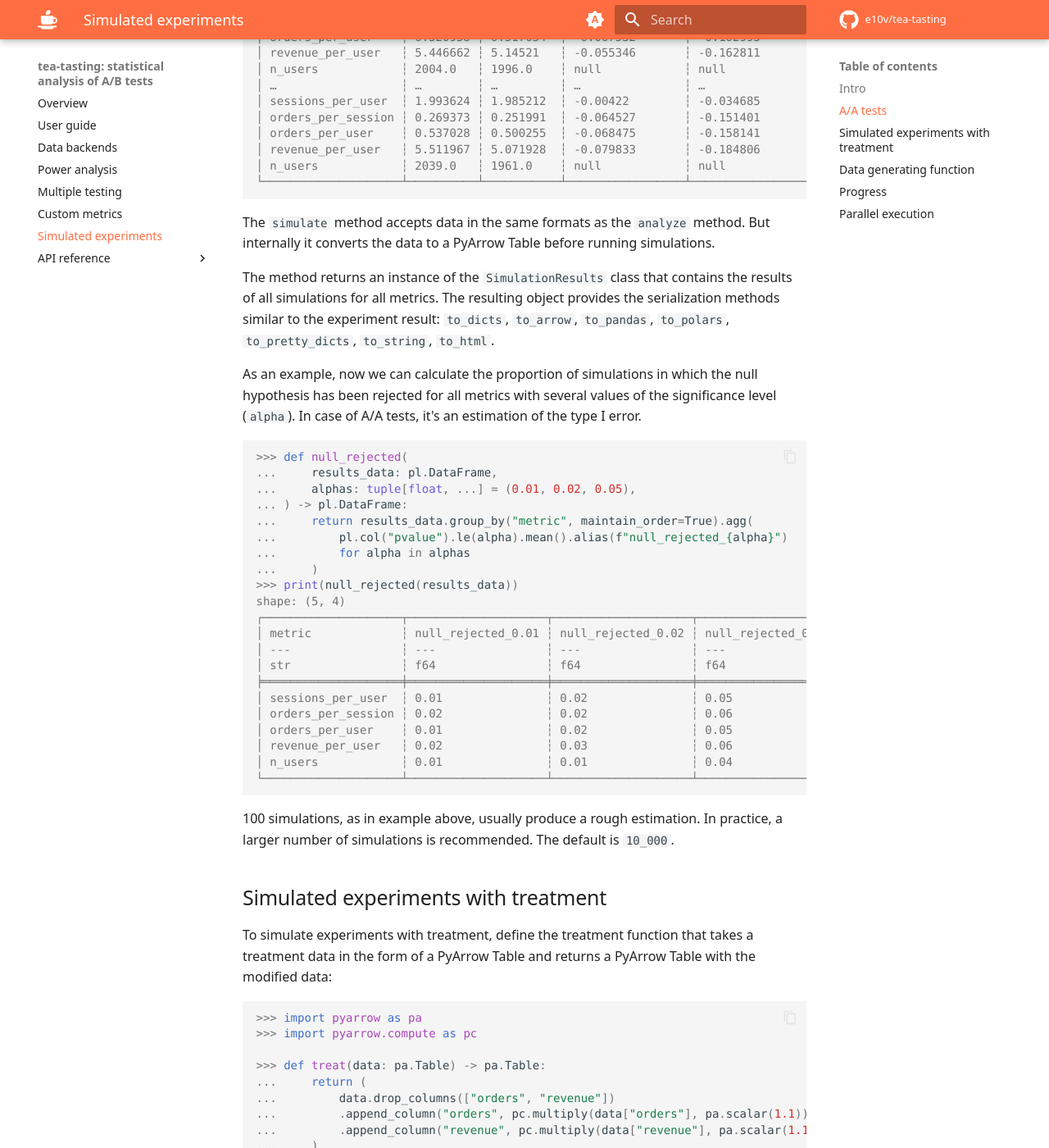
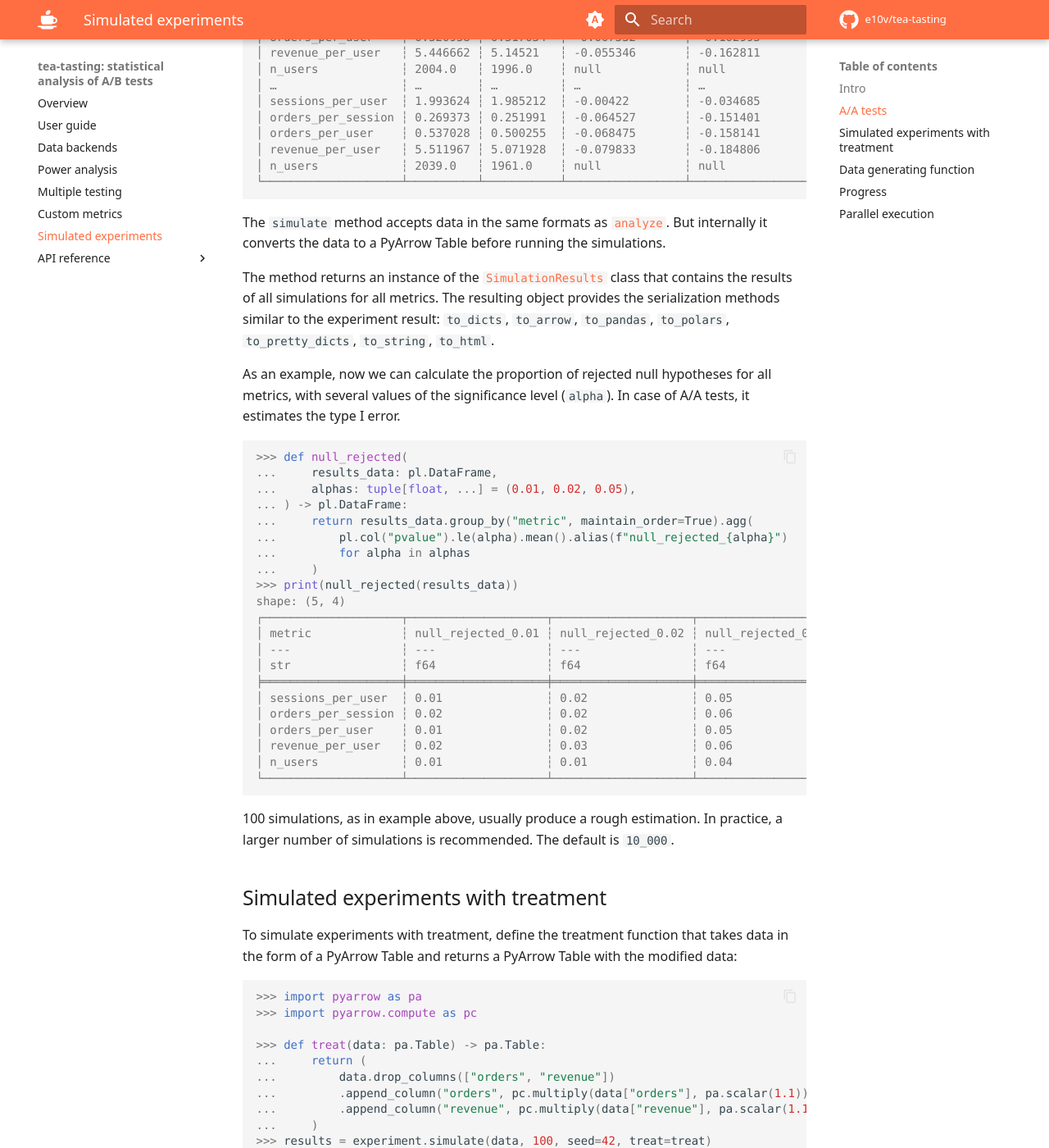
Before and after one commit to e10v/tea-tasting, an MkDocs documentation site: the page built from docs/simulated-experiments.md, in a window 1280 px wide and 1400 px high, scrolled down 1649 px. Shown: the whole window at 82% size. Built offline with MkDocs 1.6.1 and Material for MkDocs 9.7.7, drawn with Linux system fonts in a browser that asks for light colours; comment, search, counter and statistics services are not loaded; some of the changed text lies outside the part shown.

Commit message:
update the guide

````diff
--- a/docs/simulated-experiments.md
+++ b/docs/simulated-experiments.md
@@ -38,7 +38,7 @@
 
 ```
 
-To run A/A tests, define the experiment metrics and call the `simulate` method with the data and a number of simulations as arguments:
+To run A/A tests, define the experiment metrics and call the [`simulate`](api/experiment.md#tea_tasting.experiment.Experiment.simulate) method with the data and a number of simulations as arguments:
 
 ```pycon
 >>> experiment = tt.Experiment(
@@ -81,11 +81,11 @@
 
 ```
 
-The `simulate` method accepts data in the same formats as the `analyze` method. But internally it converts the data to a PyArrow Table before running simulations.
+The `simulate` method accepts data in the same formats as [`analyze`](api/experiment.md#tea_tasting.experiment.Experiment.analyze). But internally it converts the data to a PyArrow Table before running the simulations.
 
-The method returns an instance of the `SimulationResults` class that contains the results of all simulations for all metrics. The resulting object provides the serialization methods similar to the experiment result: `to_dicts`, `to_arrow`, `to_pandas`, `to_polars`, `to_pretty_dicts`, `to_string`, `to_html`.
+The method returns an instance of the [`SimulationResults`](api/experiment.md#tea_tasting.experiment.SimulationResults) class that contains the results of all simulations for all metrics. The resulting object provides the serialization methods similar to the experiment result: `to_dicts`, `to_arrow`, `to_pandas`, `to_polars`, `to_pretty_dicts`, `to_string`, `to_html`.
 
-As an example, now we can calculate the proportion of simulations in which the null hypothesis has been rejected for all metrics with several values of the significance level (`alpha`). In case of A/A tests, it's an estimation of the type I error.
+As an example, now we can calculate the proportion of rejected null hypotheses for all metrics, with several values of the significance level (`alpha`). In case of A/A tests, it estimates the type I error.
 
 ```pycon
 >>> def null_rejected(
@@ -116,7 +116,7 @@
 
 ## Simulated experiments with treatment
 
-To simulate experiments with treatment, define the treatment function that takes a treatment data in the form of a PyArrow Table and returns a PyArrow Table with the modified data:
+To simulate experiments with treatment, define the treatment function that takes data in the form of a PyArrow Table and returns a PyArrow Table with the modified data:
 
 ```pycon
 >>> import pyarrow as pa
@@ -149,9 +149,9 @@
 
 ## Data generating function
 
-You can use a function instead of a static dataset, as an input data. The functions should take a instance of the `numpy.random.Generator` class as a named parameter `seed` and return experimental data in any format supported by **tea-tasting**.
+You can use a function instead of a static dataset, as an input data. The functions should take a instance of `numpy.random.Generator` as a named parameter `seed` and return experimental data in any format supported by **tea-tasting**.
 
-As an example, let's us the `make_users_data` function:
+As an example, let's use the `make_users_data` function:
 
 ```pycon
 >>> results = experiment.simulate(tt.make_users_data, 100, seed=42)
@@ -171,7 +171,7 @@
 
 ```
 
-In each iteration, **tea-tasting** called the `make_users_data` function with a new seed and used the returned data for the analysis of the experiment. Data returned by `make_users_data` already contain the `"variant"` column, so **tea-tasting** reused that split. By default, `make_users_data` also adds the treatment uplift, and you can see it in the proportion of the rejected null hypotheses.
+In each iteration, **tea-tasting** calls `make_users_data` with a new `seed` and uses the returned data for the analysis of the experiment. Data returned by `make_users_data` already contain the `"variant"` column, so **tea-tasting** reuses that split. By default, `make_users_data` also adds the treatment uplift, and you can see it in the proportion of the rejected null hypotheses.
 
 ## Progress
 
````
Also changed, not shown: other parts of docs/simulated-experiments.md (+1 -1 lines).
